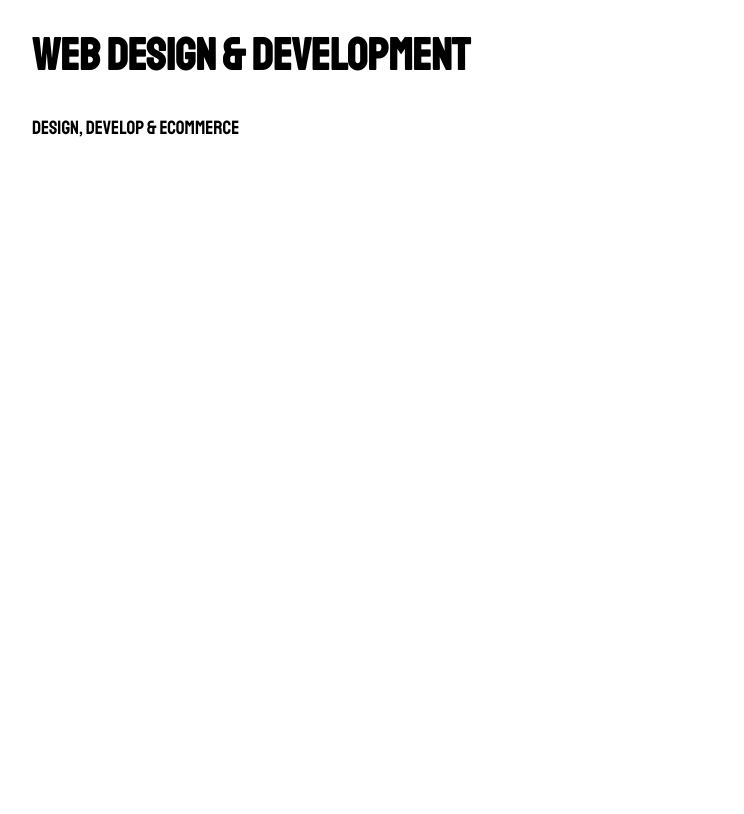
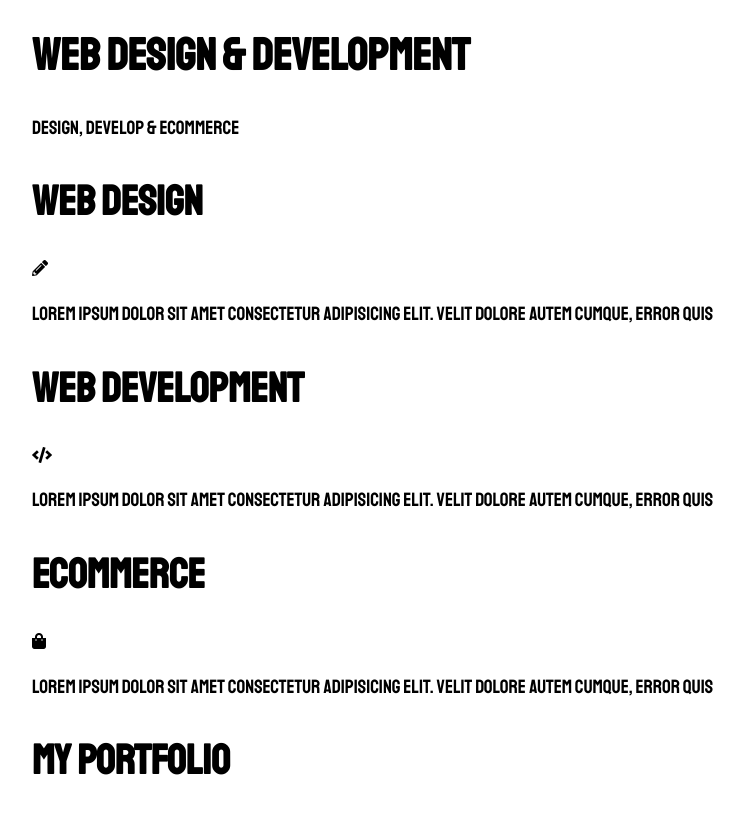
Before and after one commit to smarigowda/css-grid-flexbox-build-10-projects, a plain HTML site: page freelancer/freelancer-cssgrid-start/index.html in a window 1280 px wide. Shown: the whole page, without its empty margins (58-802 px from the left). Drawn offline with nearby package versions, Linux system fonts and the light colour scheme.

Commit message:
BUILD10-16 html for services

```diff
--- a/freelancer/freelancer-cssgrid-start/index.html
+++ b/freelancer/freelancer-cssgrid-start/index.html
@@ -1,16 +1,19 @@
 <!DOCTYPE html>
 <html lang="en">
+
 <head>
     <meta charset="UTF-8">
     <meta name="viewport" content="width=device-width, initial-scale=1.0">
     <meta http-equiv="X-UA-Compatible" content="ie=edge">
     <link rel="stylesheet" href="https://cdnjs.cloudflare.com/ajax/libs/normalize/8.0.0/normalize.min.css" />
-    <link rel="stylesheet" href="https://use.fontawesome.com/releases/v5.6.1/css/all.css" integrity="sha384-gfdkjb5BdAXd+lj+gudLWI+BXq4IuLW5IT+brZEZsLFm++aCMlF1V92rMkPaX4PP" crossorigin="anonymous">
+    <link rel="stylesheet" href="https://use.fontawesome.com/releases/v5.6.1/css/all.css"
+        integrity="sha384-gfdkjb5BdAXd+lj+gudLWI+BXq4IuLW5IT+brZEZsLFm++aCMlF1V92rMkPaX4PP" crossorigin="anonymous">
     <link href="https://fonts.googleapis.com/css?family=Gothic+A1|Oswald" rel="stylesheet">
     <link href="https://fonts.googleapis.com/css?family=Staatliches" rel="stylesheet">
     <link rel="stylesheet" href="css/style.css">
     <title>Freelancer - CSS Grid</title>
 </head>
+
 <body>
     <header class="hero">
         <div class="container">
@@ -18,8 +21,29 @@
             <p class="tagline">Design, Develop & ECommerce</p>
         </div>
     </header>
-
+    <main class="services container">
+        <div class="service">
+            <h2>Web Design</h2>
+            <i class="fas fa-pencil-alt"></i>
+            <p>Lorem ipsum dolor sit amet consectetur adipisicing elit. Velit dolore autem cumque, error quis</p>
+        </div>
+        <div class="service">
+            <h2>Web Development</h2>
+            <i class="fas fa-code"></i>
+            <p>Lorem ipsum dolor sit amet consectetur adipisicing elit. Velit dolore autem cumque, error quis</p>
+        </div>
+        <div class="service">
+            <h2>ECommerce</h2>
+            <i class="fas fa-shopping-bag"></i>
+            <p>Lorem ipsum dolor sit amet consectetur adipisicing elit. Velit dolore autem cumque, error quis</p>
+        </div>
+    </main>
+    <section class="portfolio-container container">
+        <h2>My Portfolio</h2>
+        <div id="portfolio" class="portfolio"></div>
+    </section>
 
     <script src="js/app.js"></script>
 </body>
+
 </html>
```
